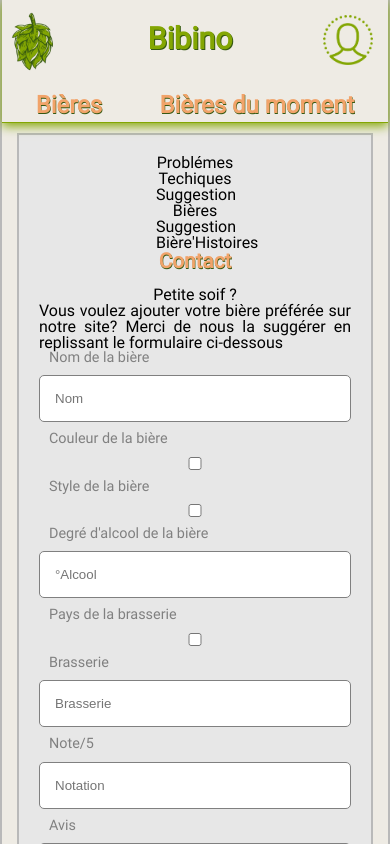
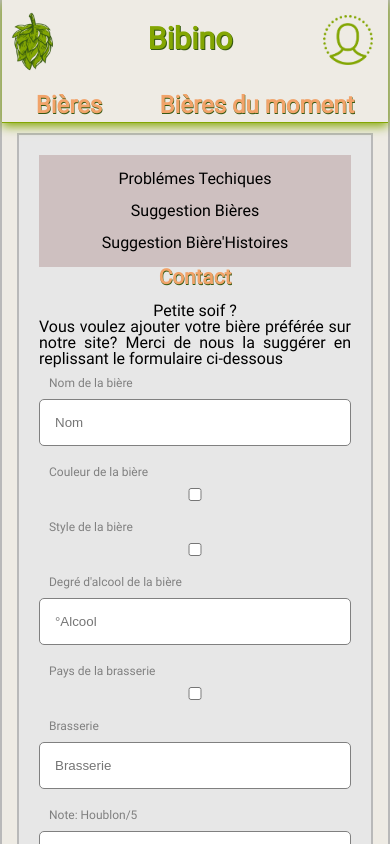
Before and after one commit to Nicolas-Verbaere/Bibino_Back, a React (Create React App) app: page /contact/SuggestionBiere in a window 390 px wide. Shown: the top 844 px of the page. Built offline with nearby package versions, Linux system fonts and the light colour scheme; no server answers.

Commit message:
style finish

```diff
--- a/package.json
+++ b/package.json
@@ -7,6 +7,7 @@
     "@testing-library/jest-dom": "^5.14.1",
     "@testing-library/react": "^13.0.0",
     "@testing-library/user-event": "^13.2.1",
+    "axios": "^0.27.2",
     "node": "^17.7.2",
     "react": "^18.2.0",
     "react-dom": "^18.1.0",
--- a/src/components/Main/Contact/Contact.js
+++ b/src/components/Main/Contact/Contact.js
@@ -8,7 +8,6 @@ import SuggestionBiere from './SuggestionBiere/SuggestionBiere';
 import SuggestionBHistoire from './SuggestionBHistoire/SuggestionBHistoire';
 
 const Contact = () => {
-    console.log('contact');
     return (
         <div className='container'>
             <Navbar />
--- a/src/components/Main/Contact/Contact.scss
+++ b/src/components/Main/Contact/Contact.scss
@@ -7,39 +7,62 @@ width: 100%;
 height: 100%;
 }
 
-// .section_right{
-//    ;
-// }
+.formInput{
 
-// .nav{
-// position: relative;
-// top :0px;
-// display: flex-wrap;
-// background-color: #877c7c;
-// width: 20vw;
+//   width: 50%;
+}
+
+label{
+    font-size: 12px;
+    color: gray;
+    text-align: left;
+    padding-left: 10px;
+    margin-top: 10px;
+}
 
 
+.nav{
 
-// &_link{
-//         flex-direction: column;
+background-color: #cec0c0;
+width: 20vw;
+// height: 700px;
+height: 100vh;
+margin-left: 10px;
+// width: 500px;
 
-
-//     }
-
-// }
+}
 
 ul{
-    margin:0;
-    padding:0;
+    top:0px;
     width: 20vw;
-
 
 }
 
 li{
-   display: block;
+//    margin-bottom: 1em;
+   margin: 1em;
 }
+
+li:hover{
+    color: $color-green-medium;
+    text-shadow:  0.5px 0.5px $color-green-dark;
+ }
 
 p{
     text-align: justify;
 }
+
+@media screen and (max-width: 900px) {
+
+    .nav{
+      width: 100%;
+      height: 20%;
+      margin-left: 0;
+      display: flex;
+      flex-direction: row;
+    }
+
+    ul{
+     flex-grow: 1;
+    }
+  }
--- a/src/components/Main/Contact/FormInput.js
+++ b/src/components/Main/Contact/FormInput.js
@@ -1,28 +1,86 @@
-import { useState } from 'react';
+// import { useState } from 'react';
+import axios from 'axios';
 
 // import './Form.scss';
 
+function getColorBeer() {
+    axios
+        .get(`https://bibinov1.herokuapp.com/color`)
+        .then(function (response) {
+            // en cas de réussite de la requête
+
+            console.log('consolelog then userReviews', response.data);
+        })
+        .catch(function (error) {
+            // en cas d’échec de la requête
+            console.log(error);
+        })
+        .then(function () {
+            // dans tous les cas
+        });
+}
+function getStyleBeer() {
+    axios
+        .get(`https://bibinov1.herokuapp.com/style`)
+        .then(function (response) {
+            // en cas de réussite de la requête
+
+            console.log('consolelog then userReviews', response.data);
+        })
+        .catch(function (error) {
+            // en cas d’échec de la requête
+            console.log(error);
+        })
+        .then(function () {
+            // dans tous les cas
+        });
+}
+
+function getBrewery() {
+    axios
+        .get(`https://bibinov1.herokuapp.com/brewery`)
+        .then(function (response) {
+            // en cas de réussite de la requête
+
+            console.log('consolelog then userReviews', response.data);
+        })
+        .catch(function (error) {
+            // en cas d’échec de la requête
+            console.log(error);
+        })
+        .then(function () {
+            // dans tous les cas
+        });
+}
+
+function getCountry() {
+    axios
+        .get(`https://bibinov1.herokuapp.com/country`)
+        .then(function (response) {
+            // en cas de réussite de la requête
+
+            console.log('consolelog then userReviews', response.data);
+        })
+        .catch(function (error) {
+            // en cas d’échec de la requête
+            console.log(error);
+        })
+        .then(function () {
+            // dans tous les cas
+        });
+}
+
 const FormInput = (props) => {
-    const [focused, setFocused] = useState(false);
     const { label, errorMessage, onChange, id, ...inputProps } = props;
 
-    const handleFocus = (e) => {
-        setFocused(true);
-    };
-
+    getStyleBeer();
+    getBrewery();
+    getCountry();
+    getColorBeer();
     return (
         <div className='formInput'>
             <label>{label}</label>
-            <input
-                {...inputProps}
-                onChange={onChange}
-                onBlur={handleFocus}
-                onFocus={() =>
-                    inputProps.name === 'confirmPassword' && setFocused(true)
-                }
-                focused={focused.toString()}
-            />
-            <span>{errorMessage}</span>
+            <input {...inputProps} onChange={onChange} />
         </div>
     );
 };
--- a/src/components/Main/Contact/SuggestionBiere/SuggestionBiere.js
+++ b/src/components/Main/Contact/SuggestionBiere/SuggestionBiere.js
@@ -46,6 +46,7 @@ const SuggestionBiere = () => {
             id: 4,
             name: 'percent_alcool',
             type: 'number',
+            step: '.1',
             placeholder: '°Alcool',
             label: "Degré d'alcool de la bière",
             required: true
@@ -71,7 +72,9 @@ const SuggestionBiere = () => {
             name: 'rating',
             type: 'number',
             placeholder: 'Notation',
-            label: 'Note/5',
+            label: 'Note: Houblon/5',
+            min: '0',
+            max: '5',
             required: true
         },
         {
```
Also changed, not shown: 1 other file (tests, documents, lock files or other folders).
